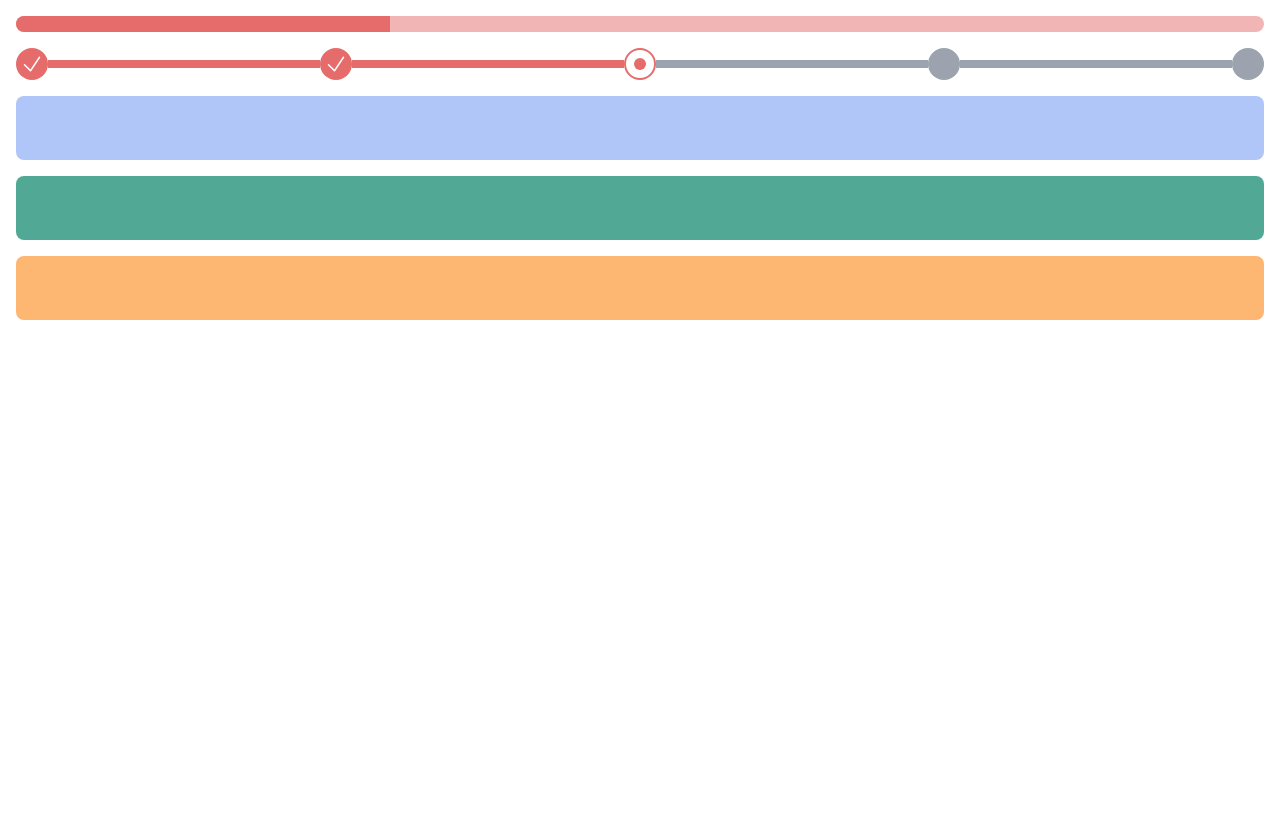
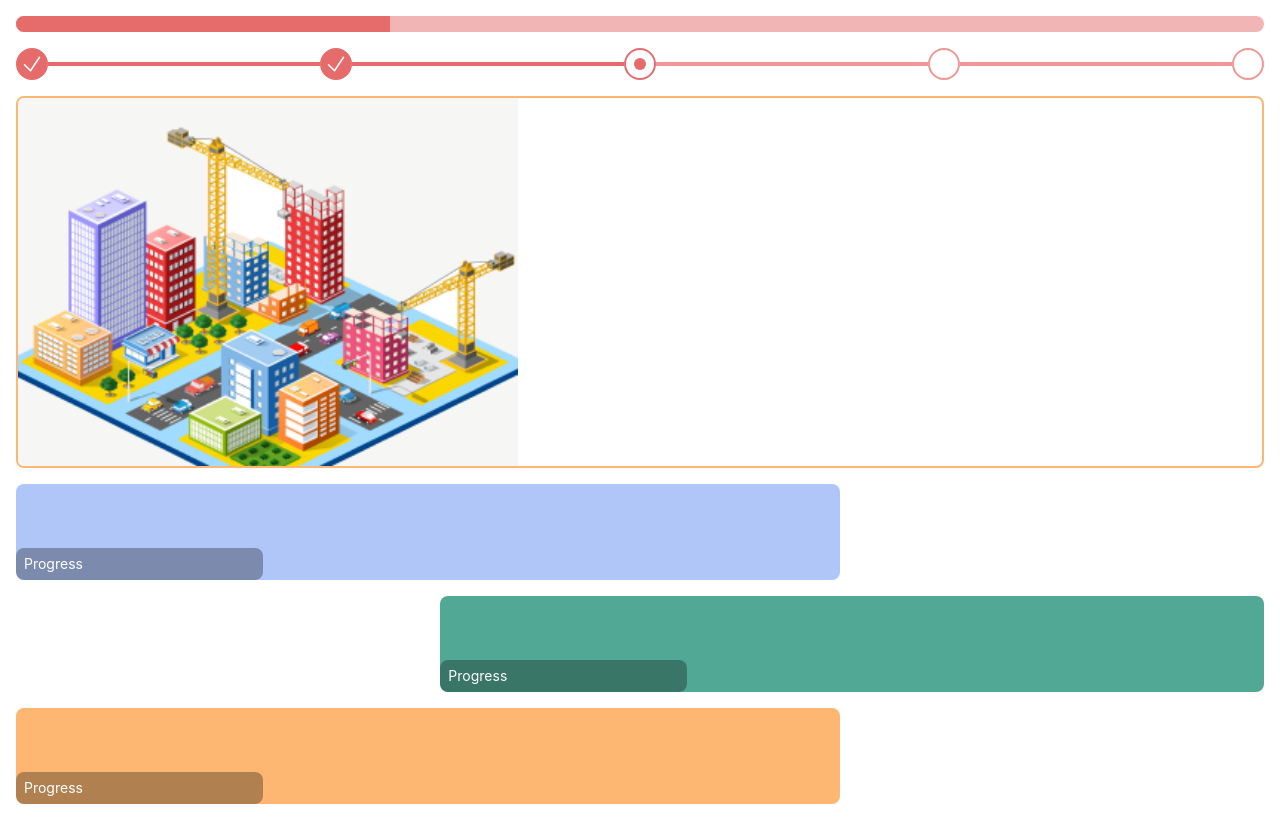
Before and after one commit to dj24/sync-the-city-2023-next, a Next.js app: page / in a window 1280 px wide. Built offline with nearby package versions, Linux system fonts and the light colour scheme.

Commit message:
new home page

```diff
--- a/components/module-card.js
+++ b/components/module-card.js
@@ -1,7 +1,13 @@
-export const ModuleCard = ({ background, children }) => {
+export const ModuleCard = ({ background, children, progress = 0 }) => {
   return (
-    <div className="rounded-lg h-16" style={{ background }}>
+    <div className="rounded-lg h-24 relative" style={{ background }}>
       {children}
+      <div
+        className="bg-black/30 left-0 bottom-0 h-8 absolute rounded-lg flex items-center p-2 text-white text-sm"
+        style={{ width: `${progress}%` }}
+      >
+        Progress
+      </div>
     </div>
   );
 };
--- a/pages/index.js
+++ b/pages/index.js
@@ -1,4 +1,5 @@
 import Head from "next/head";
+import Image from "next/image";
 import { ProgressBar } from "../components/progress-bar";
 import { Container } from "../components/container";
 import { ModuleCard } from "../components/module-card";
@@ -14,8 +15,13 @@ export default function Home() {
       </Head>
       <ProgressBar progress={30} />
       <Steps currentStep={2} totalSteps={5} />
+      <div className="rounded-lg border-2 border-[#FDB772] overflow-hidden">
+        <Image alt="city" src="/isometric_city.png" width="500" height="500" />
+      </div>
       {moduleColours.map((colour, i) => (
-        <ModuleCard background={colour} key={i} />
+        <div style={{ alignSelf: i % 2 === 0 ? "start" : "end", width: "66%" }}>
+          <ModuleCard progress={30} background={colour} key={i} />
+        </div>
       ))}
     </Container>
   );
--- a/styles/global.css
+++ b/styles/global.css
@@ -40,23 +40,23 @@ img {
   @apply p-1 h-20 w-20 rounded-full shadow bg-blue-800 text-center;
 }
 .lesson-node{
-  @apply bg-primary w-8 h-8 rounded-full flex items-center justify-center text-white
+  @apply bg-primary border-solid border-2 border-[#e66c6c] w-8 h-8 rounded-full flex items-center justify-center text-white
 }
 
 .lesson-node.active{
-  @apply border-solid border-2 bg-white border-[#e66c6c]
+  @apply bg-white
 }
 
 .lesson-node.inactive{
-  @apply bg-gray-400
+  @apply opacity-70 bg-white
 }
 
 .lesson-connector{
-  @apply bg-primary h-2 w-12 flex-1
+  @apply bg-primary h-1 w-12 flex-1
 }
 
 .lesson-connector.inactive{
-  @apply bg-gray-400
+  @apply opacity-70
 }
 
 button {
```
Also changed, not shown: public/isometric_city.png (added).
